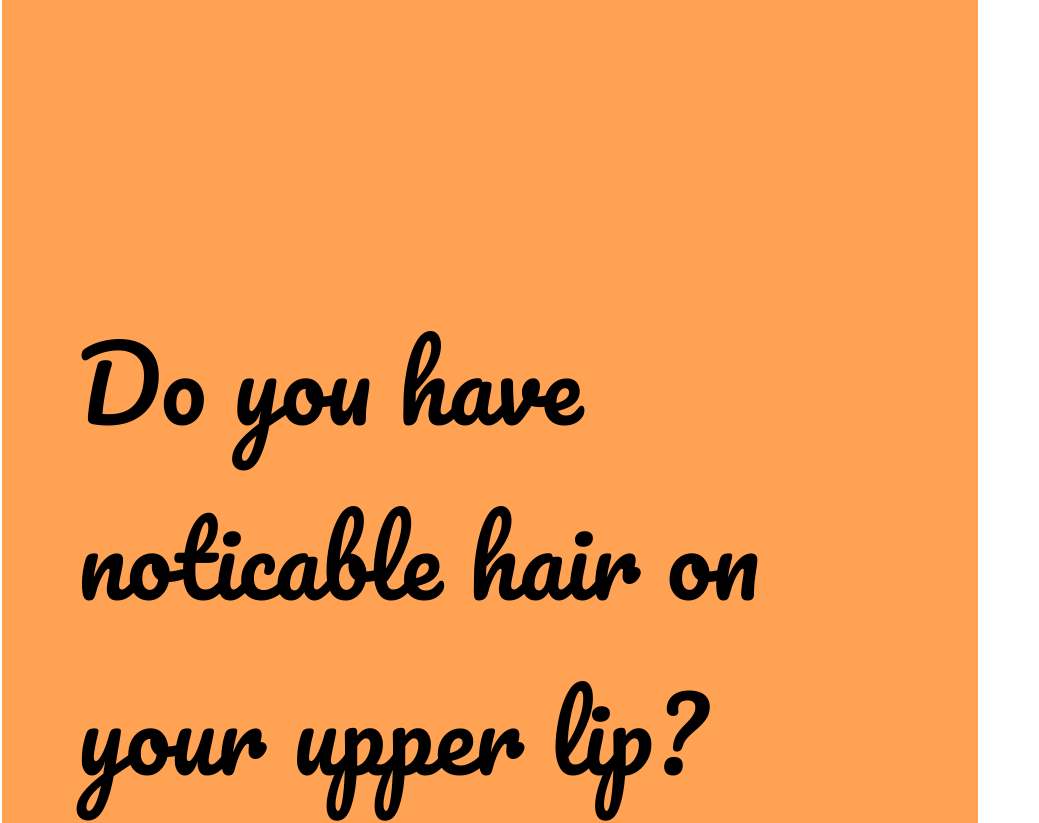
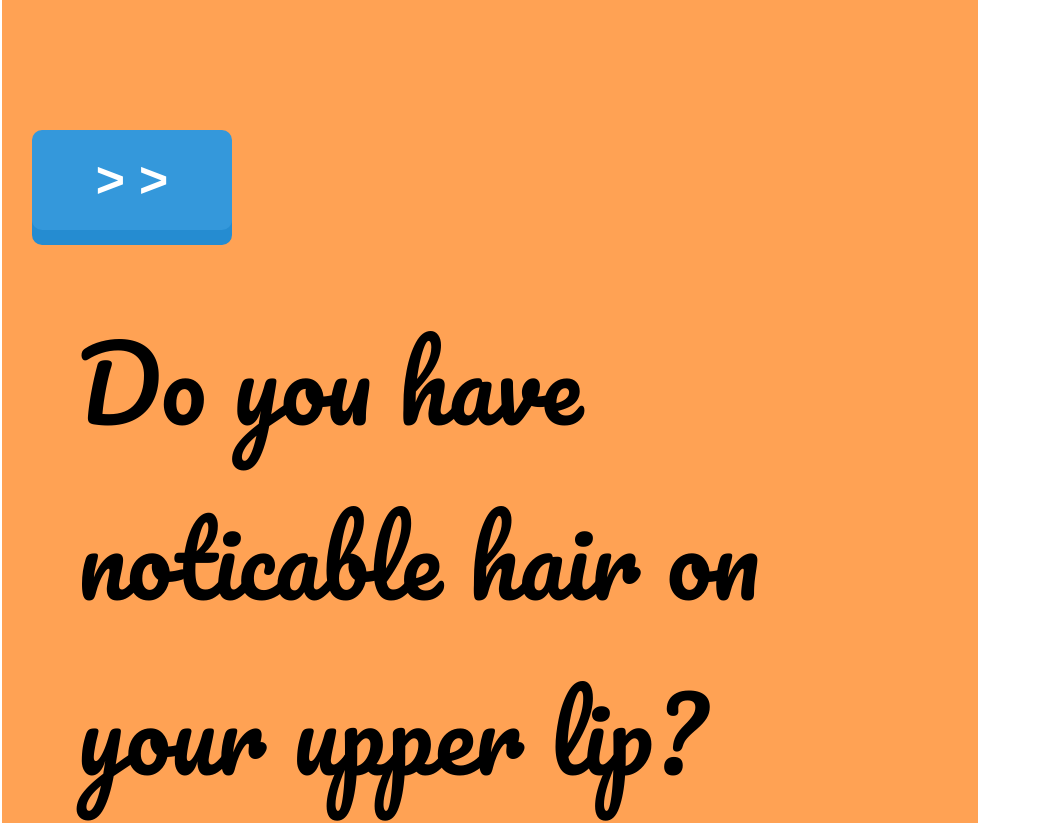
Before and after one commit to HealthHackAu2017/awesmosis-client, a React (Create React App) app: page / in a window 1280 px wide. Shown: the part 1340-2163 px from the top of the page, without its empty margins (0-1039 px from the left). Built offline with nearby package versions, Linux system fonts and the light colour scheme.

Commit message:
big button

```diff
--- a/src/App.css
+++ b/src/App.css
@@ -51,6 +51,7 @@
 }
 
 .question {
+  position: relative;
   height: 100vh;
   border: 0;
   font-size: 100px;
@@ -153,3 +154,41 @@
   left: 50%;
   transform: translate(-50%, -50%);
 }
+
+.question-section {
+  position: relative;
+}
+
+.big-button {
+  text-decoration: none;
+  color: white;
+  width: 200px;
+  height: 100px;
+  background: #F2385A;
+  position: relative;
+  margin: 30px;
+  padding: 16px;
+  font-size: 50px;
+  border-radius: 10px;
+  box-shadow: 0px 15px 0px 0px #f02046, 0px 0px 20px 0px #bbb;
+  transition: all 0.2s;
+  border: 0;
+  cursor: pointer;
+  font-weight: 600;
+  position: absolute;
+  bottom: 0;
+  left: 0;
+}
+
+.big-button:active {
+  transform: translateY(10px);
+  box-shadow: 0px 7px 0px 0px #f02046;
+}
+
+.big-button {
+  background-color: #3498DB;
+  box-shadow: 0px 15px 0px 0px #258cd1;
+}
+.big-button:active {
+  box-shadow: 0px 7px 0px 0px #258cd1;
+}
--- a/src/components/text-question.js
+++ b/src/components/text-question.js
@@ -20,6 +20,7 @@ const Question = ({ ...props }) => {
         onChange={props.onChange}
         autoFocus={props.autoFocus}
       />
+      <button type="button" className="big-button">&#62; &#62;</button>
     </fieldset>
   );
 };
--- a/src/components/triple-option-question.js
+++ b/src/components/triple-option-question.js
@@ -15,6 +15,7 @@ const TripleOptionQuestion = ({ ...props }) => (
         <label className="toggle toggle__three" htmlFor={`${props.id}-three`}>More than 11</label>
       </div>
     </div>
+    <button type="button" className="big-button">&#62; &#62;</button>
   </fieldset>
 );
 
--- a/src/components/yes-no-question.js
+++ b/src/components/yes-no-question.js
@@ -13,6 +13,7 @@ const YesNoQuestion = ({ ...props }) => (
         type="text"
         value={props.value}
         onChange={props.onChange} />
+      <button type="button" className="big-button">&#62; &#62;</button>
   </fieldset>
 );
 
```
